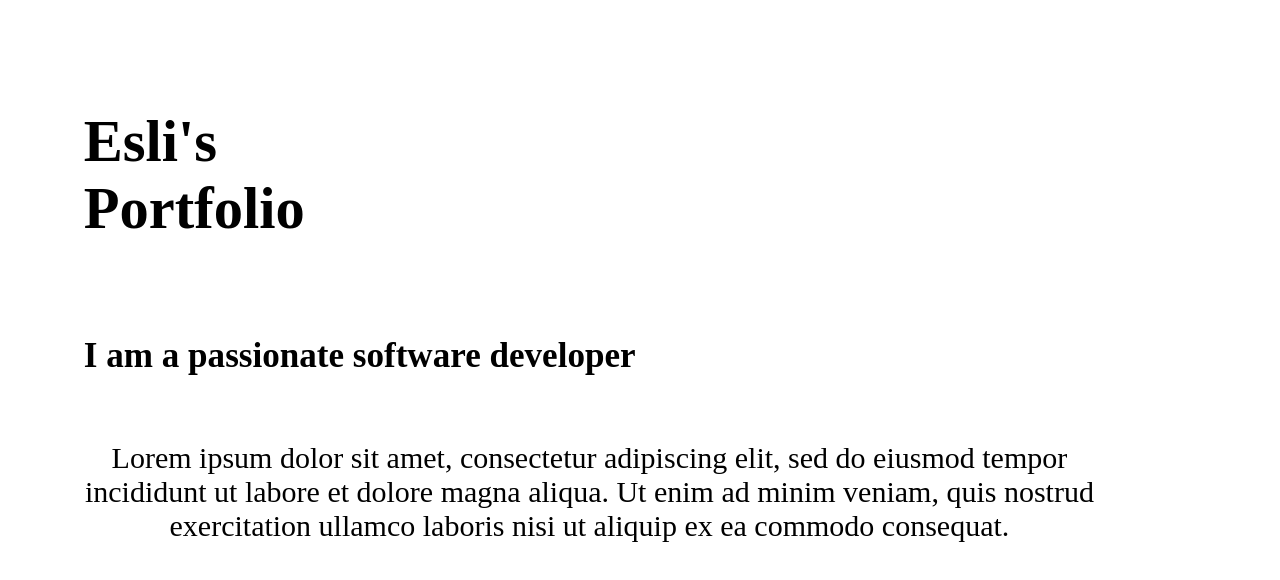
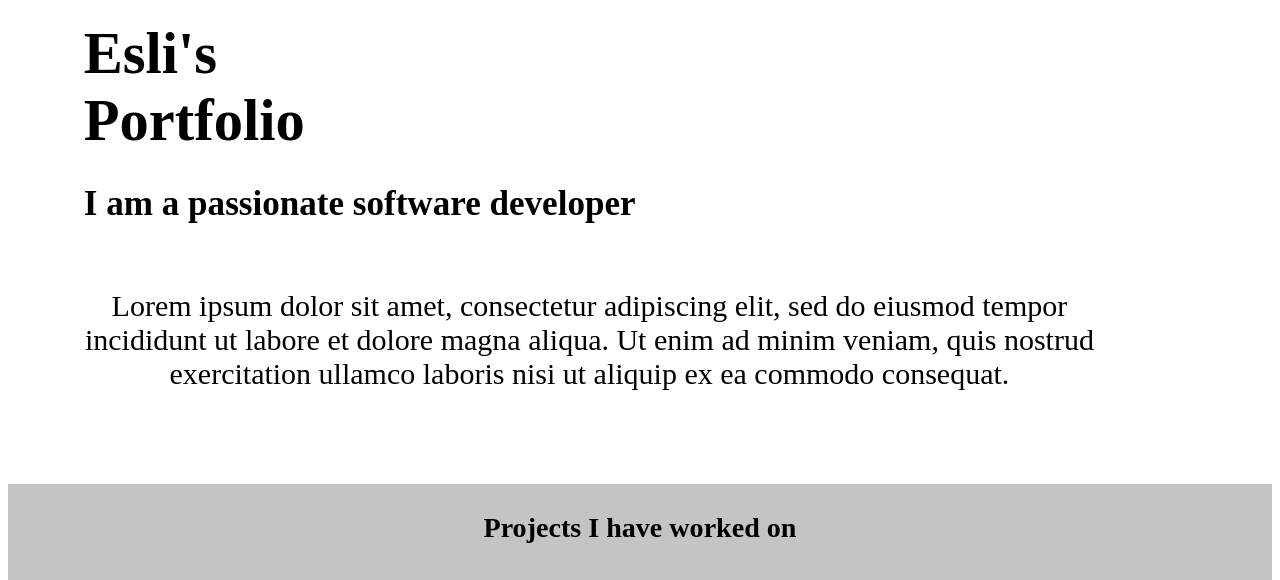
Before and after one commit to EsliNsengiyumva/myBrand, a plain HTML site: page index.html in a window 1280 px wide. Shown: the part 185-765 px from the top of the page. Drawn offline with Linux system fonts and the light colour scheme.

Commit message:
second commit

```diff
--- a/css/style.css
+++ b/css/style.css
@@ -69,7 +69,7 @@ p{
   margin-left: 10px;
 }
 .div-0{
-  margin-top: 10%;
+  margin-top: 3%;
   margin-left: 6%;
   font-size: 50px;
   width: 25%;
@@ -77,6 +77,7 @@ p{
 }
 
 .div-1{
+  margin-top: -5%;
   justify-content: center;
   margin-left: 6%;
   font-size: 30px;
```
